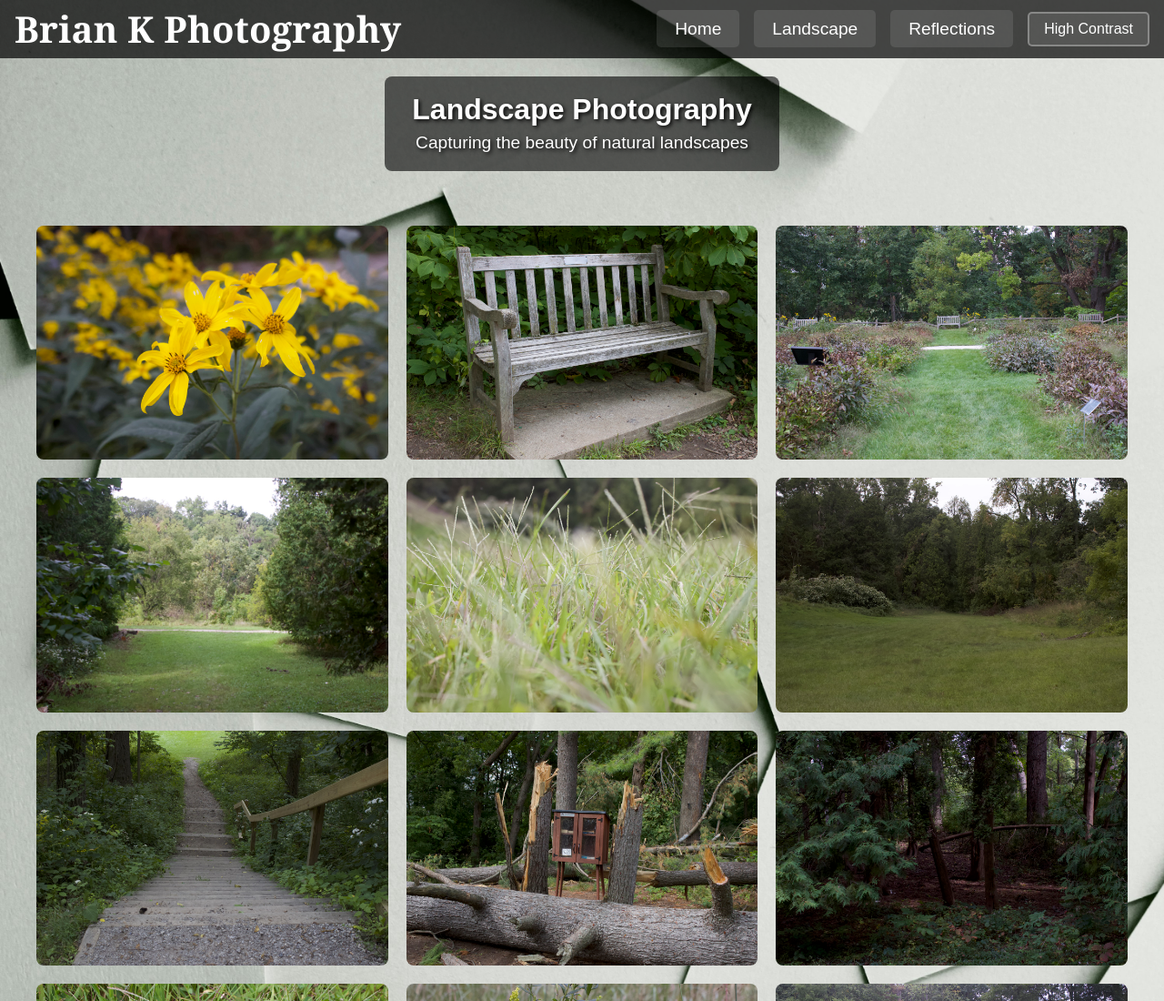
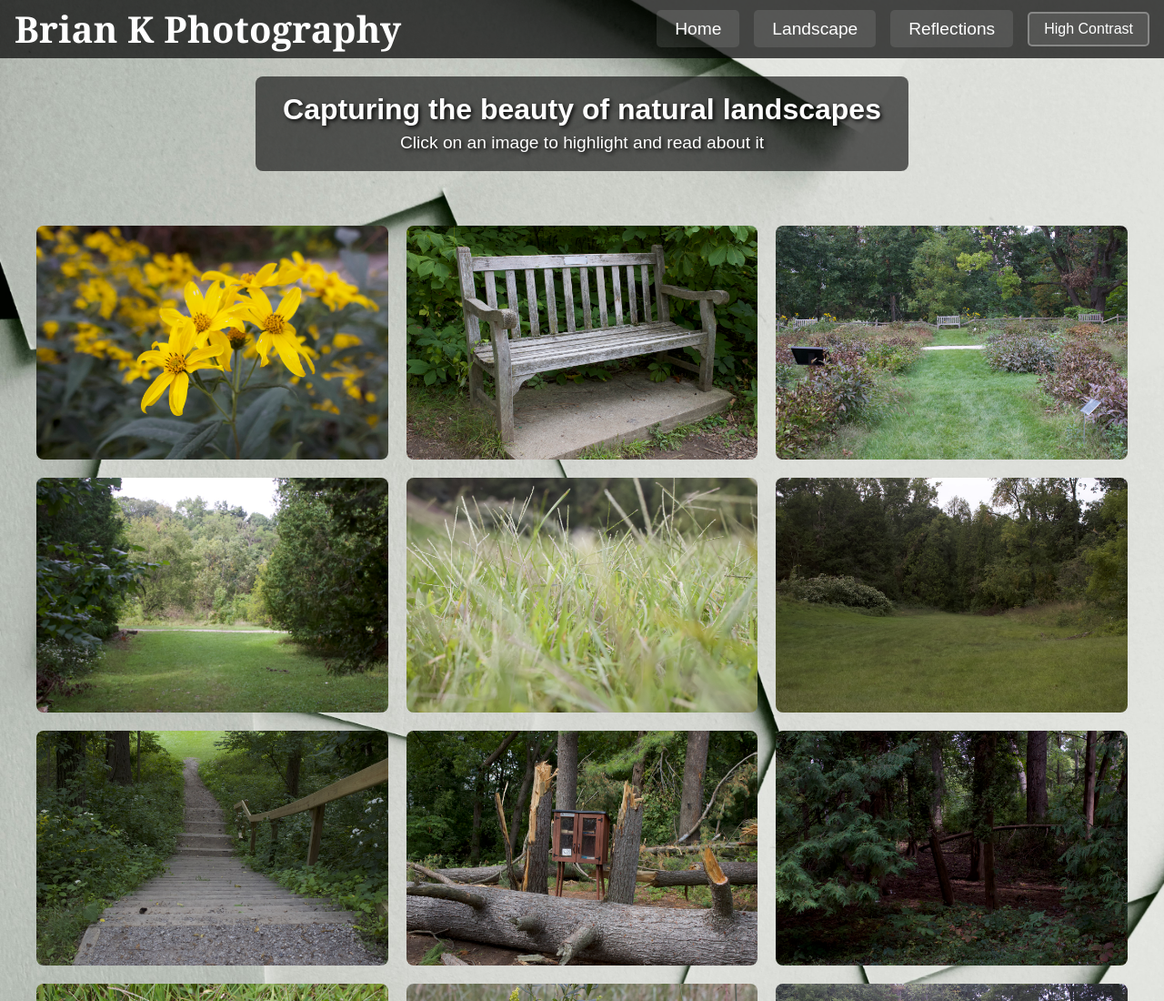
Before and after one commit to bkhuu1/finalproject, a plain HTML site: page landscape.html in a window 1280 px wide. Shown: the top 1100 px of the page at 91% size. Drawn offline with nearby package versions, Linux system fonts and the light colour scheme.

Commit message:
Add files via upload

```diff
--- a/landscape.html
+++ b/landscape.html
@@ -23,8 +23,8 @@
 
     <main id="main-content" style="display: flex; flex-direction: column; align-items: center;">
         <section class="hero">
-            <h2>Landscape Photography</h2>
-            <p>Capturing the beauty of natural landscapes</p>
+            <h2>Capturing the beauty of natural landscapes</h2>
+            <p>Click on an image to highlight and read about it</p>
         </section>
 
         <section id="featured-display" class="featured-image" style="display: none;">
```
Also changed, not shown: reflections.html (+2 -2 lines).
